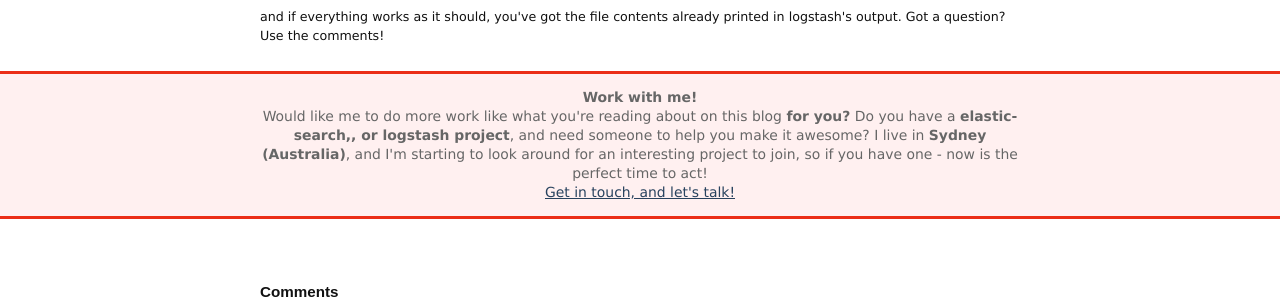
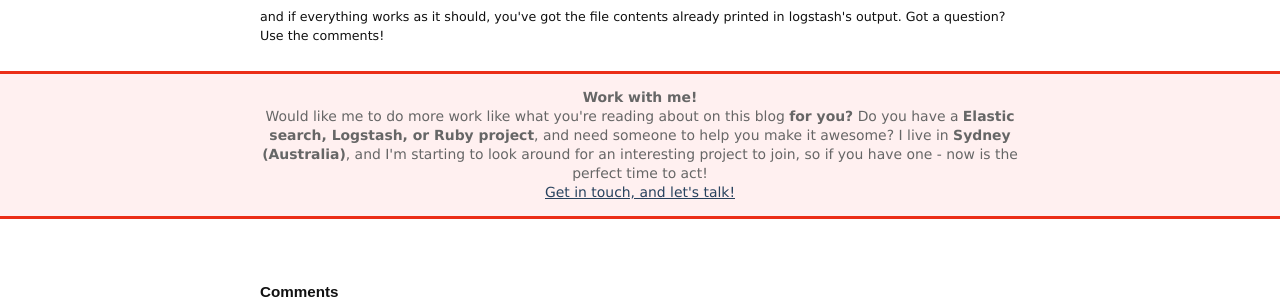
Before and after one commit to morhekil/speakmyname-blog, a Jekyll site: the page built from _posts/2014-01-13-gzipped-json-files-and-logstash.textile, in a window 1280 px wide. Shown: the part 1931-2231 px from the top of the page. Built offline with Jekyll 4.4.1, drawn with Linux system fonts in a browser that asks for light colours; a script that is not in the unit is left out; comment, search, counter and statistics services are not loaded.

Commit message:
fixed tags in front matter definitions

```diff
--- a/_layouts/post.html
+++ b/_layouts/post.html
@@ -25,11 +25,11 @@
       <b>for you?</b> Do you have a <b>
         {% for tag in page.tags %}
           {% if forloop.last %}
-            {% if forloop.length == 1 %} {{ tag }}
-            {% else %} or {{ tag }}
+            {% if forloop.length == 1 %} {{ tag | capitalize }}
+            {% else %} or {{ tag | capitalize }}
             {% endif %}
           {% else %}
-            {{ tag }},
+            {{ tag | capitalize }},
           {% endif %}
         {% endfor %}
         project</b>, and need someone to help you make it awesome?
--- a/_posts/2008-11-08-long-running-mysql-queries-may-bring-you-down.textile
+++ b/_posts/2008-11-08-long-running-mysql-queries-may-bring-you-down.textile
@@ -1,6 +1,7 @@
 ---
 wordpress_id: 68
 title: Long-running MySQL queries may bring you down in sudden ways
+tags: [mysql,data]
 wordpress_url: http://speakmy.name/?p=68
 permalink: /2008/11/long-running-mysql-queries-may-bring-you-down/
 layout: post
--- a/_posts/2009-01-06-action-guide-to-git-submodules-with-rails-flavor.textile
+++ b/_posts/2009-01-06-action-guide-to-git-submodules-with-rails-flavor.textile
@@ -1,6 +1,7 @@
 ---
 wordpress_id: 106
 title: Action Guide to git submodules (with Rails flavor)
+tags: [rails,git]
 wordpress_url: http://speakmy.name/?p=106
 permalink: /2009/01/action-guide-to-git-submodules-with-rails-flavor/
 layout: post
--- a/_posts/2009-01-09-custom-validation-errors-in-rails-and-activerecord.textile
+++ b/_posts/2009-01-09-custom-validation-errors-in-rails-and-activerecord.textile
@@ -3,6 +3,7 @@ wordpress_id: 112
 title: Custom validation errors in Rails and ActiveRecord
 wordpress_url: http://speakmy.name/?p=112
 permalink: /2009/01/custom-validation-errors-in-rails-and-activerecord/
+tags: [rails,ruby]
 layout: post
 excerpt: |-
     Looking around for the way to make custom validation errors for ActiveRecord I've found a number of different solution, including some quite complex ones those rewrite the helper to get required behavior messages. But it seems that the simplest possible way to do it is to rewrite _ActiveRecord::Errors#full_messages_ method.
--- a/_posts/2009-01-22-using-acl9-for-easy-object-based-access-control.textile
+++ b/_posts/2009-01-22-using-acl9-for-easy-object-based-access-control.textile
@@ -3,6 +3,7 @@ wordpress_id: 115
 title: Using acl9 for easy object-based access control
 wordpress_url: http://speakmy.name/?p=115
 permalink: /2009/01/using-acl9-for-easy-object-based-access-control/
+tags: [rails,ruby]
 layout: post
 excerpt: |-
     There's a relatively new player in the town of *role-based access control for Rails* - <a href="http://github.com/be9/acl9">acl9</a> by Oleg Dashevskii. The first look through it's README page may leave a confusingly bitter taste of complexity in your mouth, but don't you worry - it's nice and flexible and easy to use once you get into it.
--- a/_posts/2009-02-09-rails-scaffold-generator-that-uses-rspec-haml-and-factorygirl.textile
+++ b/_posts/2009-02-09-rails-scaffold-generator-that-uses-rspec-haml-and-factorygirl.textile
@@ -4,6 +4,7 @@ title: Rails scaffold generator that uses RSpec, HAML and FactoryGirl
 wordpress_url: http://speakmy.name/?p=121
 permalink: /2009/02/rails-scaffold-generator-that-uses-rspec-haml-and-factorygirl/
 layout: post
+tags: [rails,ruby]
 excerpt: |-
     So you're using <a href="http://rspec.info">RSpec</a> for your specifications, <a href="http://haml.hamptoncatlin.com">HAML</a> for your views and <a href="http://www.thoughtbot.com/projects/factory_girl">Factory Girl</a> to build your test models (and maybe even <a href="http://github.com/technicalpickles/factory_girl_on_rails">Factory Girl on Rails</a> to quickly load 'em - it's nice, try it).
 
--- a/_posts/2009-03-05-use-binding-methods-from-prototypejs-to-keep-your-code-dry.textile
+++ b/_posts/2009-03-05-use-binding-methods-from-prototypejs-to-keep-your-code-dry.textile
@@ -3,6 +3,7 @@ wordpress_id: 173
 title: Use binding methods of prototype.js to keep your code DRY
 wordpress_url: http://speakmy.name/?p=173
 permalink: /2009/03/use-binding-methods-from-prototypejs-to-keep-your-code-dry/
+tags: [javascript]
 layout: post
 excerpt: |-
     There're two awesome methods in <a href="http://prototypejs.org">prototype.js</a> library those are often overlooked by newcomers - <a href="http://prototypejs.org/api/function/bind">Function.bind()</a> and <a href="http://prototypejs.org/api/function#method-bindaseventlistener">Function.bindAsEventListener</a>. These methods are so damn nice that their absense from another awsomeness called Ruby is just driving me crazy every time I stumble upon it.
--- a/_posts/2010-01-19-ntlm-authentication-for-ruby-with-typhoeus-and-curl.textile
+++ b/_posts/2010-01-19-ntlm-authentication-for-ruby-with-typhoeus-and-curl.textile
@@ -1,6 +1,7 @@
 ---
 title: NTLM authentication for Ruby with Typhoeus and libcurl
 layout: post
+tags: [ruby,API]
 excerpt: |-
   A couple of times I've faced a problem of performing NTLM authentication from Ruby code. The issue here is that it's a proprietary Microsoft's authentication scheme, so it is a certain challenge for the developers to implement. After using different workarounds and proxies, I've moved on and implemented a proper solution that extends Typhoeus - networking library build upon libcurl.
 ---
--- a/_posts/2011-05-29-simple-configuration-for-ruby-apps.textile
+++ b/_posts/2011-05-29-simple-configuration-for-ruby-apps.textile
@@ -1,5 +1,6 @@
 ---
 title: Simple configuration for Ruby applications
+tags: [ruby,rails]
 layout: post
 excerpt: |-
     Sometimes we don't really need a full-blown gem with a lot of bells and whistles, when a simple hand-made class worth a dozen of lines will do the job just as well, and even better - due to the cut off of extra external dependencies. And I believe that the task of keeping a set of configuration options or settings for the application can be implemented in such "lean" class quite often. Let's see in this post how it can be done.
--- a/_posts/2013-04-02-concurrent-programming-and-threads-in-ruby-reading-list.textile
+++ b/_posts/2013-04-02-concurrent-programming-and-threads-in-ruby-reading-list.textile
@@ -1,5 +1,6 @@
 ---
 title: Concurrent Programming and Threads in Ruby - a reading list
+tags: [ruby,concurrency,software architecture]
 layout: post
 excerpt: |-
   Many rubyists consider threads in Ruby as somewhat of an arcane knowledge, though in reality they're a very well researched and understood concept. Of course, writing effective multithreaded concurrent programs requires certain amount of knowledge and discipline from the programmer, but there's nothing that a smart one can't learn if he wants to.
--- a/_posts/2013-04-22-processes-threads-and-ruby.textile
+++ b/_posts/2013-04-22-processes-threads-and-ruby.textile
@@ -1,5 +1,6 @@
 ---
 title: Processes, Threads and Ruby - Presentation Slides
+tags: [ruby,concurrency,software architecture]
 layout: post
 excerpt: |-
   Presentation from the talk that I gave at JN Solutions office on April, 2013. Gives an introduction into working with processes and threads in Ruby, together with a deeper look at some underlying differences between various Ruby versions and implementations.
--- a/_posts/2013-05-13-automatic-backups-with-ruby-and-linux-shell-part-1.textile
+++ b/_posts/2013-05-13-automatic-backups-with-ruby-and-linux-shell-part-1.textile
@@ -1,5 +1,5 @@
 ---
-tags: devops, ruby, bash
+tags: [devops,bash,ruby]
 title: Automatic system backups with backup gem and some shell scripting - part 1, the preparation
 layout: post
 excerpt: |-
--- a/_posts/2013-05-20-automatic-backups-with-ruby-and-linux-shell-part-2.textile
+++ b/_posts/2013-05-20-automatic-backups-with-ruby-and-linux-shell-part-2.textile
@@ -1,5 +1,5 @@
 ---
-tags: devops, ruby, bash
+tags: [devops,bash,ruby]
 title: Automatic system backups with backup gem and some shell scripting - part 2, using backup gem
 layout: post
 excerpt: |-
--- a/_posts/2014-01-12-automatic-backups-with-ruby-and-linux-shell-part-3.textile
+++ b/_posts/2014-01-12-automatic-backups-with-ruby-and-linux-shell-part-3.textile
@@ -1,5 +1,5 @@
 ---
-tags: devops, ruby, bash
+tags: [devops,bash,ruby]
 title: Automatic system backups with backup gem and some shell scripting - part 3, large file structures
 layout: post
 excerpt: |-
--- a/_posts/2014-01-13-gzipped-json-files-and-logstash.textile
+++ b/_posts/2014-01-13-gzipped-json-files-and-logstash.textile
@@ -1,5 +1,5 @@
 ---
-tags: elastic-search, logstash
+tags: [elastic search, logstash, ruby]
 title: GZipped JSON files and Logstash
 layout: post
 excerpt: |-
--- a/_posts/2014-07-29-http-request-debugging-in-go.textile
+++ b/_posts/2014-07-29-http-request-debugging-in-go.textile
@@ -1,5 +1,5 @@
 ---
-tags: golang, http
+tags: [golang]
 title: HTTP request debugging in Go with httputil
 layout: post
 excerpt: |-
--- a/_posts/2014-08-10-go-kata-generating-random-strings.textile
+++ b/_posts/2014-08-10-go-kata-generating-random-strings.textile
@@ -1,5 +1,5 @@
 ---
-tags: golang
+tags: [golang]
 title: Go kata - generating random strings
 layout: post
 excerpt: |-
--- a/_posts/2014-09-14-modifying-interfaced-go-struct.textile
+++ b/_posts/2014-09-14-modifying-interfaced-go-struct.textile
@@ -1,5 +1,5 @@
 ---
-tags: golang
+tags: [golang]
 title: Modifying an interface{}-ed struct in Go via reflection
 layout: post
 excerpt: |-
```
